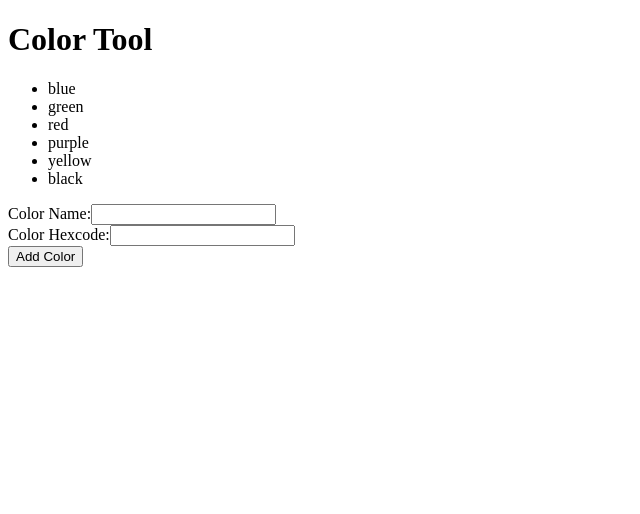
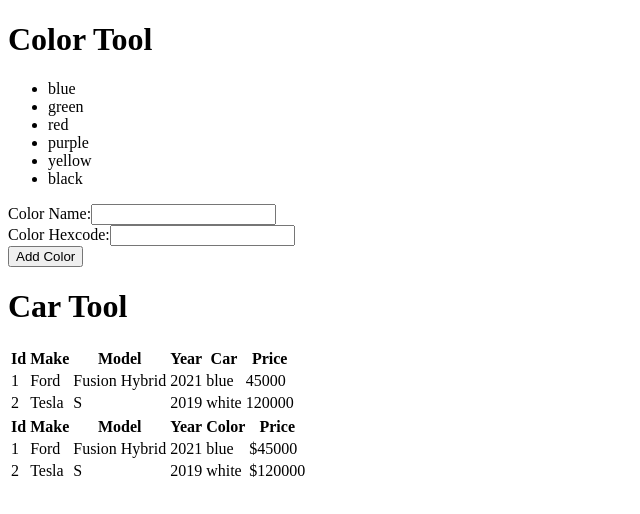
Before and after one commit to t4d-classes/react_10202021, a React (Create React App) app in the folder demo-app/: page / in a window 1280 px wide. Shown: the top 514 px of the page, without its empty margins (0-640 px from the left). Built offline with nearby package versions, Linux system fonts and the light colour scheme.

Commit message:
add day 1 solutions

```diff
--- /dev/null
+++ b/demo-app/src/components/CarTool.js
@@ -0,0 +1,34 @@
+export const CarTool = (props) => {
+
+  return (
+    <>
+      <header>
+        <h1>Car Tool</h1>
+      </header>
+      <table>
+        <thead>
+          <tr>
+            <th>Id</th>
+            <th>Make</th>
+            <th>Model</th>
+            <th>Year</th>
+            <th>Car</th>
+            <th>Price</th>
+          </tr>
+        </thead>
+        <tbody>
+          {props.cars.map((car) => (
+            <tr key={car.id}>
+              <td>{car.id}</td>
+              <td>{car.make}</td>
+              <td>{car.model}</td>
+              <td>{car.year}</td>
+              <td>{car.color}</td>
+              <td>{car.price}</td>
+            </tr>
+          ))}
+        </tbody>
+      </table>
+    </>
+  );
+};
--- /dev/null
+++ b/demo-app/src/components/DataTable.js
@@ -0,0 +1,23 @@
+export const DataTable = (props) => {
+
+
+
+  return (
+    <table>
+      <thead>
+        <tr>
+          {props.config.columns.map(col =>
+            <th key={col.id}>{col.caption}</th>)}
+        </tr>
+      </thead>
+      <tbody>
+        {props.items.map((item) => (
+          <tr key={item.id}>
+            {props.config.columns.map(col =>
+              <td key={col.id}>{col.field(item)}</td>)}
+          </tr>
+        ))}
+      </tbody>
+    </table>
+  );
+};
--- a/demo-app/src/index.js
+++ b/demo-app/src/index.js
@@ -1,7 +1,8 @@
 import { render } from 'react-dom';
 
-// import { HelloWorld } from './components/HelloWorld';
 import { ColorTool } from './components/ColorTool';
+import { CarTool } from './components/CarTool';
+import { DataTable } from './components/DataTable';
 
 const colorList = [
   { id: 1, name: 'blue', hexcode: '0000ff' },
@@ -12,8 +13,41 @@
   { id: 6, name: 'black', hexcode: '0000ff' },
 ];
 
+const carList = [
+  {
+    id: 1,
+    make: "Ford",
+    model: "Fusion Hybrid",
+    year: 2021,
+    color: "blue",
+    price: 45000,
+  },
+  {
+    id: 2,
+    make: "Tesla",
+    model: "S",
+    year: 2019,
+    color: "white",
+    price: 120000,
+  },
+];
+
+const config = {
+  columns: [
+    { id: 1, caption: 'Id', field: car => car.id },
+    { id: 2, caption: 'Make', field: car => car.make },
+    { id: 3, caption: 'Model', field: car => car.model },
+    { id: 4, caption: 'Year', field: car => car.year },
+    { id: 5, caption: 'Color', field: car => car.color },
+    { id: 6, caption: 'Price', field: car => '$' + car.price },
+  ]
+}
+
 render(
-  // React.createElement(ColorTool);
-  <><ColorTool colors={colorList} /></>,
+  <>
+    <ColorTool colors={colorList} />
+    <CarTool cars={carList} />
+    <DataTable config={config} items={carList} />
+  </>,
   document.querySelector('#root'),
 );
```
